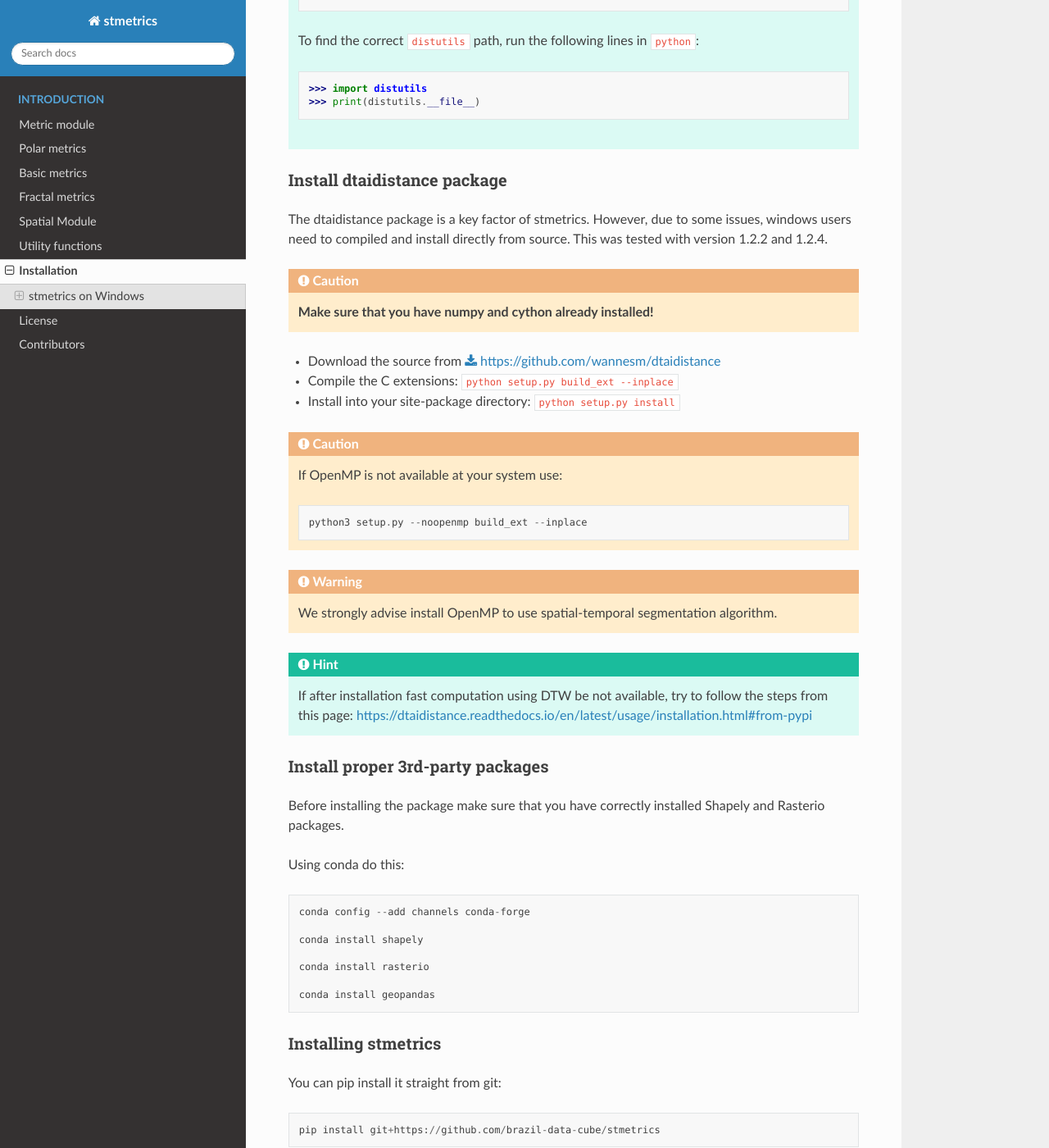
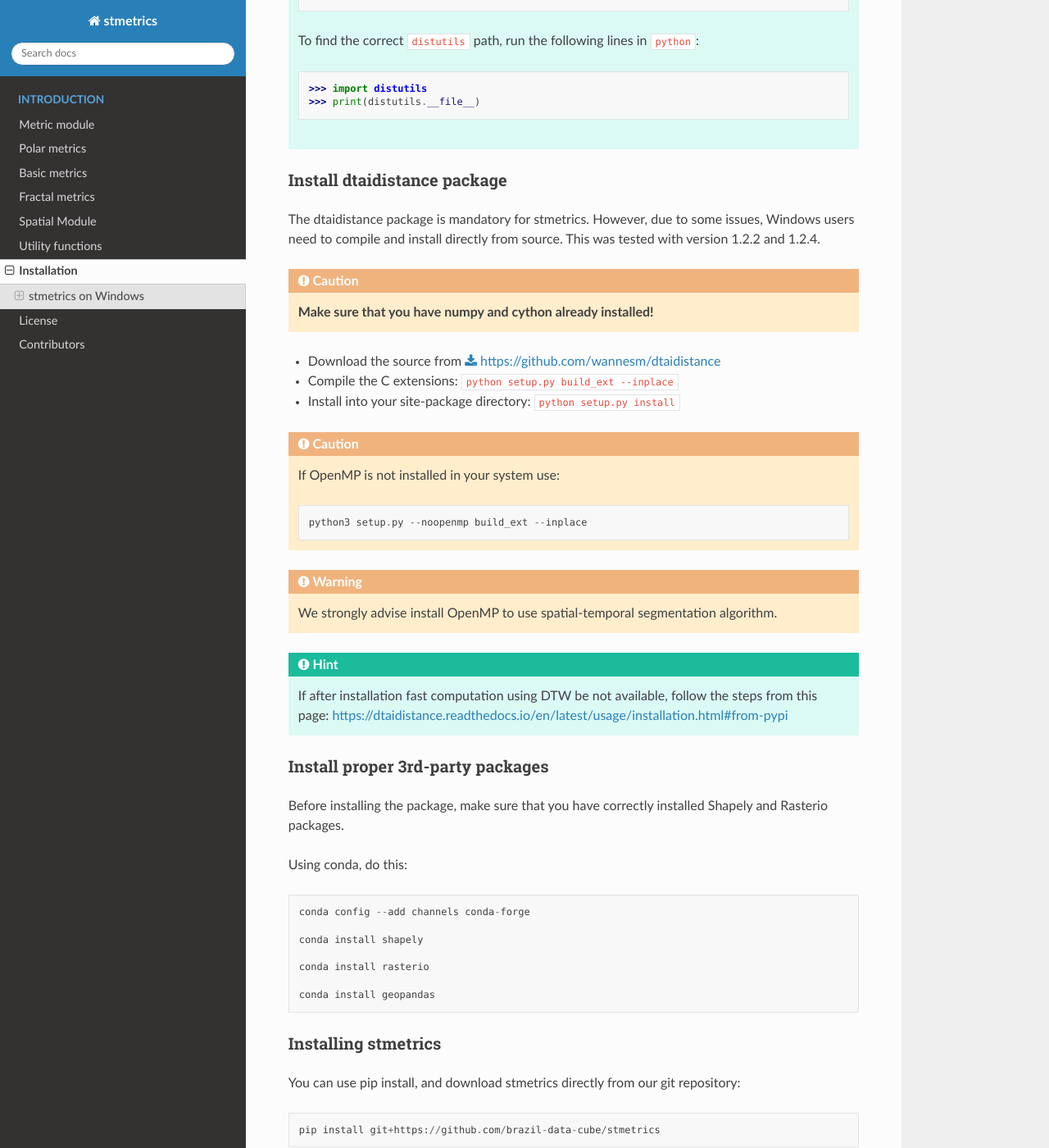
Before and after one commit to brazil-data-cube/stmetrics, a Sphinx documentation site: the page built from docs/source/installation.rst, in a window 1280 px wide and 1400 px high, scrolled down 1662 px. Shown: the whole window at 82% size. Built offline with Sphinx 7.4.7 and the Read the Docs theme 2.0.0, drawn with Linux system fonts in a browser that asks for light colours; pages that are not in the unit, such as notebooks, are missing from menus; some of the changed text lies outside the part shown.

Commit message:
sugestões de revisão na documentação

```diff
--- a/docs/source/installation.rst
+++ b/docs/source/installation.rst
@@ -73,7 +73,7 @@
 Install dtaidistance package
 ----------------------------
 
-The dtaidistance package is a key factor of stmetrics. However, due to some issues, windows users need to compiled and install directly from source. This was tested with version 1.2.2 and 1.2.4.
+The dtaidistance package is mandatory for stmetrics. However, due to some issues, Windows users need to compile and install directly from source. This was tested with version 1.2.2 and 1.2.4.
 
 .. Caution::
     **Make sure that you have numpy and cython already installed!**
@@ -83,7 +83,7 @@
 * Install into your site-package directory: ``python setup.py install``
 
 .. Caution::
-    If OpenMP is not available at your system use::
+    If OpenMP is not installed in your system use::
 
         python3 setup.py --noopenmp build_ext --inplace
 
@@ -91,15 +91,15 @@
     We strongly advise install OpenMP to use spatial-temporal segmentation algorithm.
 
 .. Hint::
-    If after installation fast computation using DTW be not available, try to follow the steps from this page:
+    If after installation fast computation using DTW be not available, follow the steps from this page:
     https://dtaidistance.readthedocs.io/en/latest/usage/installation.html#from-pypi
 
 Install proper 3rd-party packages
 ---------------------------------
 
-Before installing the package make sure that you have correctly installed Shapely and Rasterio packages.
+Before installing the package, make sure that you have correctly installed Shapely and Rasterio packages.
 
-Using conda do this::
+Using conda, do this::
 
     conda config --add channels conda-forge
 
@@ -112,6 +112,6 @@
 Installing stmetrics
 --------------------
 
-You can pip install it straight from git::
+You can use pip install, and download stmetrics directly from our git repository::
 
 	pip install git+https://github.com/brazil-data-cube/stmetrics
```
Also changed, not shown: other parts of docs/source/installation.rst (+5 -5 lines).
